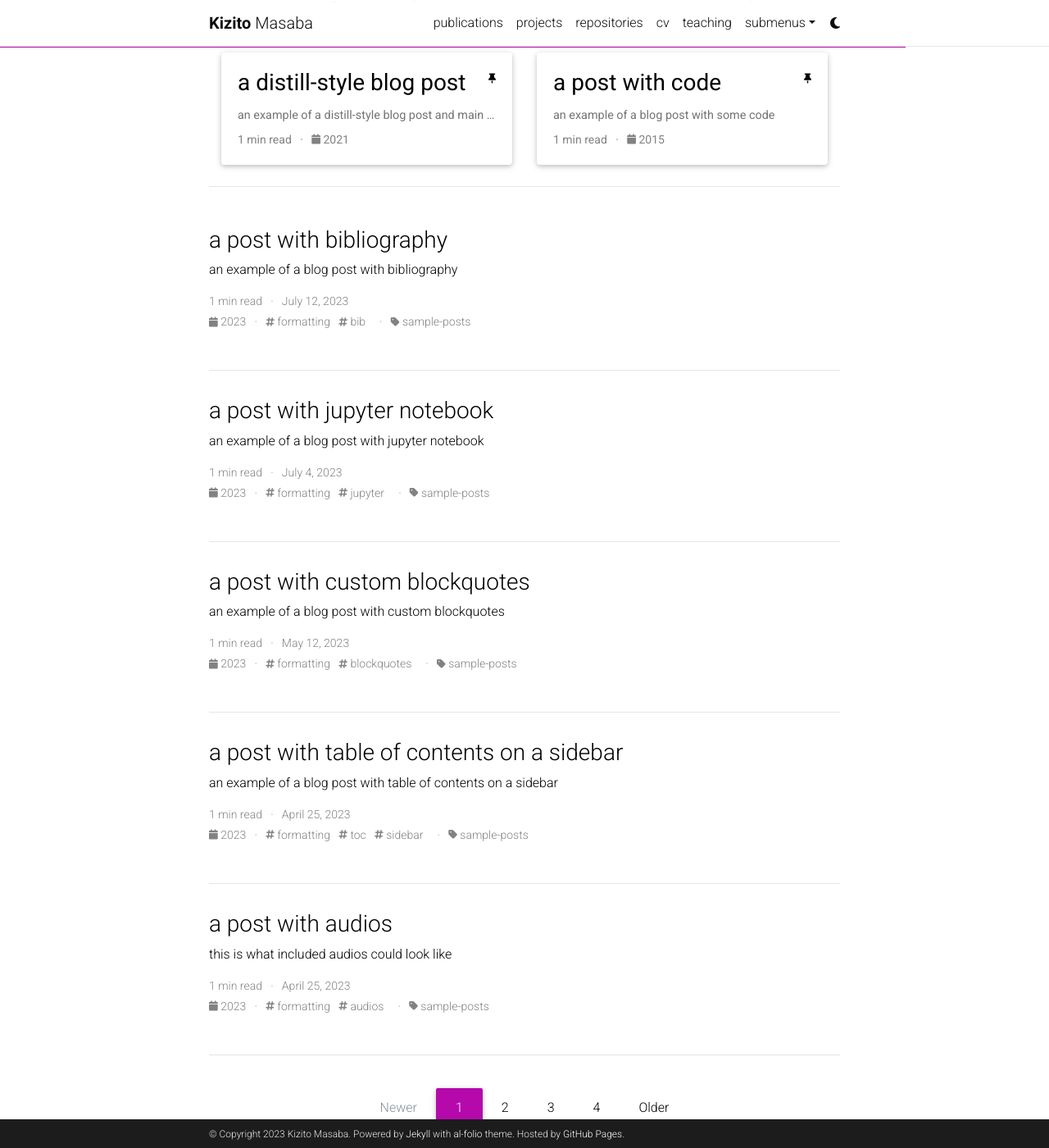
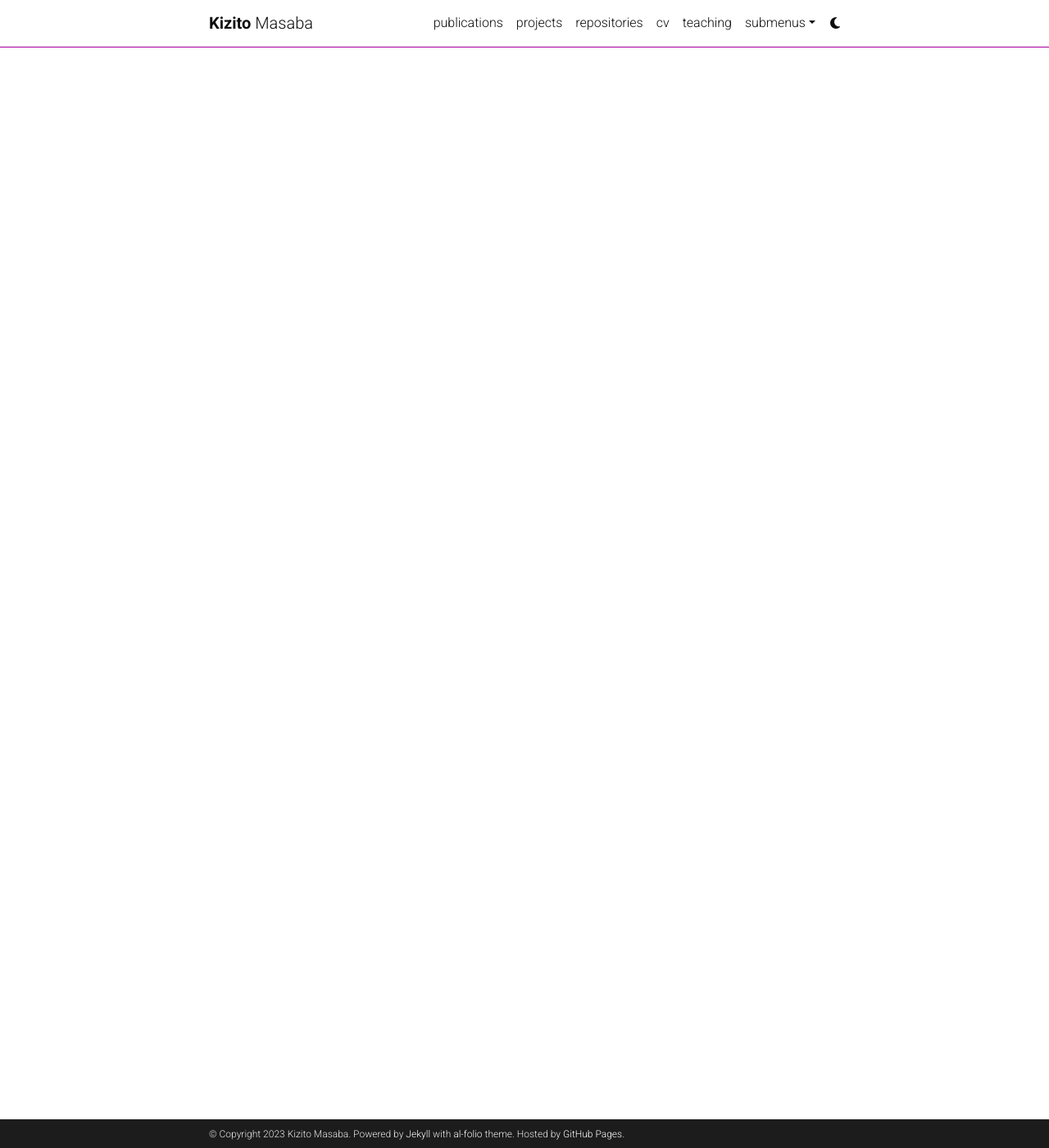
Before and after one commit to kmasaba21/kmasaba21.github.io, a Jekyll site: the page built from blog/index.html, in a window 1280 px wide and 1400 px high, scrolled down 385 px. Shown: the whole window at 82% size. Built offline with Jekyll 4.4.1, drawn with Linux system fonts in a browser that asks for light colours; the list of posts is cut into pages by our own code; comment, search, counter and statistics services are not loaded; a style sheet for code colours, icons or effects is not loaded; some of the changed lines change nothing that is shown; some of the changed text lies outside the part shown.

Commit message:
Removed block configs

```diff
--- a/_config.yml
+++ b/_config.yml
@@ -121,18 +121,18 @@
 # Blog
 # -----------------------------------------------------------------------------
 
-blog_name: al-folio # blog_name will be displayed in your blog page
-blog_nav_title: #blog  your blog must have a title for it to be displayed in the nav bar
-blog_description: Kizito Masaba's Portfolio
-permalink: /blog/:year/:title/
-
-# Pagination
-pagination:
-  enabled: true
-
-related_blog_posts:
-  enabled: true
-  max_related: 5
+#blog_name: #al-folio # blog_name will be displayed in your blog page
+#blog_nav_title: #blog  your blog must have a title for it to be displayed in the nav bar
+#blog_description: Kizito Masaba's Portfolio
+#permalink: /blog/:year/:title/
+#
+## Pagination
+#pagination:
+#  enabled: true
+#
+#related_blog_posts:
+#  enabled: true
+#  max_related: 5
 
 # Giscus comments (RECOMMENDED)
 # Follow instructions on https://giscus.app/ to setup for your repo to fill out
```
